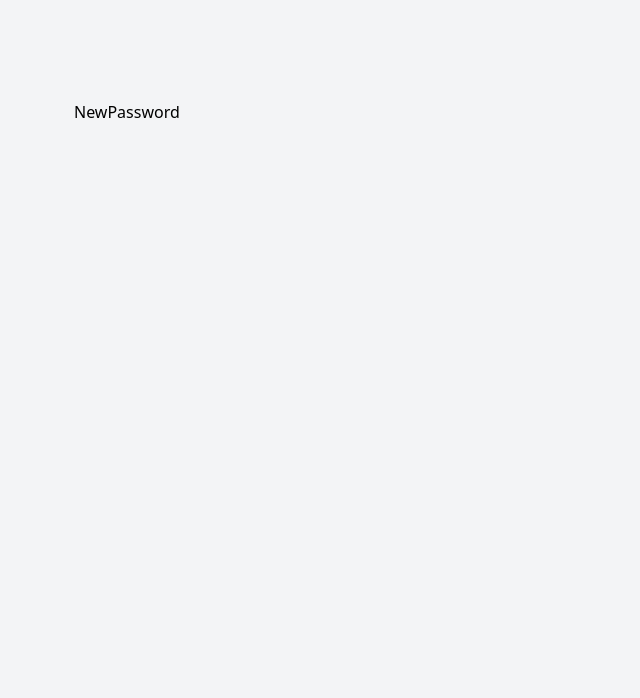
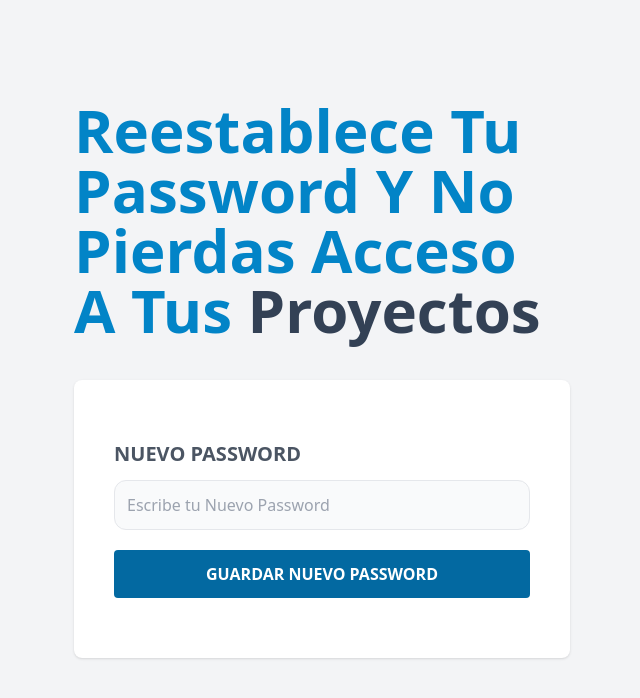
Before and after one commit to AlexMartin998/up-task-mern-front, a React (Vite) app: page /forgot-password/1 in a window 1280 px wide. Shown: the top 698 px of the page, without its empty margins (318-958 px from the left). Built offline with nearby package versions, Linux system fonts and the light colour scheme.

Commit message:
[ADD]: new password page added

```diff
--- a/src/pages/NewPassword.jsx
+++ b/src/pages/NewPassword.jsx
@@ -1,3 +1,33 @@
 export const NewPassword = () => {
-  return <div>NewPassword</div>;
+  return (
+    <>
+      <h1 className="text-sky-600 font-black text-6xl capitalize">
+        Reestablece tu password y no pierdas acceso a tus {''}
+        <span className="text-slate-700">proyectos</span>
+      </h1>
+
+      <form className="my-10 bg-white shadow rounded-lg p-10">
+        <div className="my-5">
+          <label
+            className="uppercase text-gray-600 block text-xl font-bold"
+            htmlFor="newPassword"
+          >
+            Nuevo Password
+          </label>
+          <input
+            id="newPassword"
+            type="password"
+            placeholder="Escribe tu Nuevo Password"
+            className="w-full mt-3 p-3 border rounded-xl bg-gray-50"
+          />
+        </div>
+
+        <input
+          type="submit"
+          value="Guardar Nuevo Password"
+          className="bg-sky-700 mb-5 w-full py-3 text-white uppercase font-bold rounded hover:cursor-pointer hover:bg-sky-800 transition-colors"
+        />
+      </form>
+    </>
+  );
 };
```
